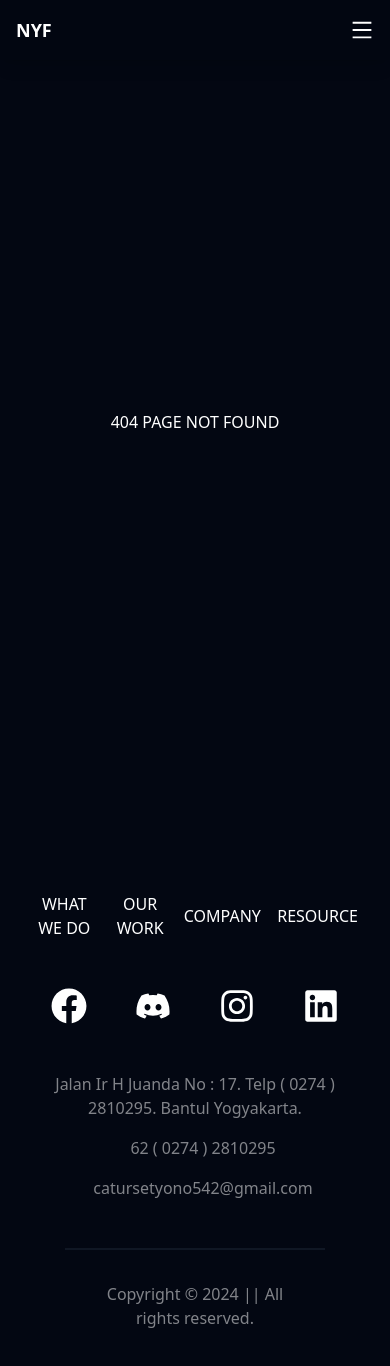
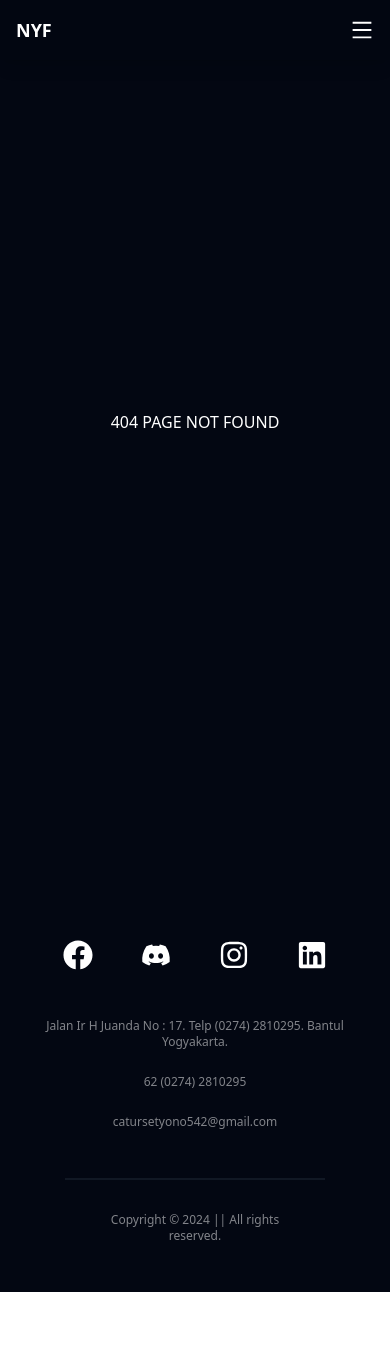
Before and after one commit to CaturSetyono/NYF, a React (Vite) app: page /eror in a window 390 px wide. Shown: the top 1366 px of the page. After the commit the page ends 1292 px from the top, so only its background shows below. Built offline with nearby package versions, Linux system fonts and the light colour scheme.

Commit message:
modify component and add new item

```diff
--- a/src/Components/Footer.jsx
+++ b/src/Components/Footer.jsx
@@ -1,59 +1,48 @@
 import React from "react";
 import { FaFacebook, FaDiscord, FaInstagram, FaLinkedin } from "react-icons/fa";
+
 const Footer = () => {
   return (
-    <footer className="bg-gray-950 text-white  p-4 ">
-      <div className="container mx-auto px-4 mt-8 justify-center items-center text-center">
-        <div className="flex justify-center items-center text-center gap-[5%]">
-          <div className="">
-            <a href="https://github.com/CaturSetyono">WHAT WE DO</a>
+    <footer className="bg-gray-950 text-white p-4">
+      <div className="container mx-auto px-4 mt-8 text-center">
+        <div className="flex justify-center items-center gap-[5%]">
+          <div className="hidden md:inline">
+            <a href="https://github.com/CaturSetyono" className="">WHAT WE DO</a>
           </div>
-          <div className="">
-            <a href="https://ukmik.utdi.ac.id/">OUR WORK</a>
+          <div className="hidden md:inline">
+            <a href="https://ukmik.utdi.ac.id/" className="">WORK</a>
           </div>
-          <div className="">
-            <a href="https://www.utdi.ac.id/">COMPANY</a>
+          <div className="hidden md:inline">
+            <a href="https://www.utdi.ac.id/" className="">COMPANY</a>
           </div>
-          <div className="">
-            <a href="https://chatgpt.com/">RESOURCE</a>
+          <div className="hidden md:inline">
+            <a href="https://chatgpt.com/" className="">RESOURCE</a>
           </div>
         </div>
         <div className="text-light">
-          <div className=" flex space-x-4 justify-center mt-8">
-            <a
-              href="https://web.facebook.com/profile.php?id=61562408777448"
-              className="p-4 rounded-lg "
-            >
-              <FaFacebook className="text-4xl" />
+          <div className="flex space-x-4 justify-center mt-8">
+            <a href="https://web.facebook.com/profile.php?id=61562408777448" className="p-4 rounded-lg">
+              <FaFacebook className="text-3xl md:text-4xl" />
             </a>
-            <a href="https://discord.gg/z4A33TWN" className="p-4 rounded-lg ">
-              <FaDiscord className="text-4xl" />
+            <a href="https://discord.gg/z4A33TWN" className="p-4 rounded-lg">
+              <FaDiscord className="text-3xl md:text-4xl" />
             </a>
-            <a
-              href="https://www.instagram.com/notyourfriend_id/"
-              className="p-4 rounded-lg"
-            >
-              <FaInstagram className="text-4xl" />
+            <a href="https://www.instagram.com/notyourfriend_id/" className="p-4 rounded-lg">
+              <FaInstagram className="text-3xl md:text-4xl" />
             </a>
-            <a
-              href="https://www.linkedin.com/in/catursetyono/"
-              className="p-4 rounded-lg "
-            >
-              <FaLinkedin className="text-4xl" />
+            <a href="https://www.linkedin.com/in/catursetyono/" className="p-4 rounded-lg">
+              <FaLinkedin className="text-3xl md:text-4xl" />
             </a>
           </div>
-          <div className="flex space-x-4 justify-center">
-            <div className="mt-8 mb-4 space-x-4 justify-center items-center opacity-50">
-              <h1>
-                Jalan Ir H Juanda No : 17. Telp ( 0274 ) 2810295. Bantul
-                Yogyakarta.
-              </h1>
-              <p className="p-4 text-center ">62 ( 0274 ) 2810295</p>
-              <p className=" text-center">catursetyono542@gmail.com</p>
+          <div className="flex justify-center">
+            <div className="mt-8 mb-4 space-y-2 text-xs md:text-sm opacity-50">
+              <h1>Jalan Ir H Juanda No : 17. Telp (0274) 2810295. Bantul Yogyakarta.</h1>
+              <p className="p-4">62 (0274) 2810295</p>
+              <p>catursetyono542@gmail.com</p>
             </div>
           </div>
-          <div className=" mt-8 flex space-x-4 justify-center items-center">
-            <div className=" p-8 w-[80%] border-t-2 border-gray-800  flex space-x-4 justify-center items-center opacity-50 ">
+          <div className="mt-8 flex justify-center items-center">
+            <div className="p-8 w-[80%] border-t-2 border-gray-800 opacity-50 text-xs md:text-sm">
               Copyright © 2024 || All rights reserved.
             </div>
           </div>
--- /dev/null
+++ b/src/Components/Service.jsx
@@ -0,0 +1,12 @@
+import React from "react";
+
+const Service = () => {
+
+    return (
+        <div className="border-t-2 border-gray-800 min-h-screen justify-center items-center bg-gray-950 text-white pt-8 pb-8 md:pt-16 px-4">
+
+        </div>
+    )
+}
+
+export default Service;
--- a/src/Pages/Home.jsx
+++ b/src/Pages/Home.jsx
@@ -1,6 +1,7 @@
 import React from "react";
 import { HashLink } from 'react-router-hash-link';
 import About from "../Components/About";
+import Service from "../Components/Service";
 import Contact from "../Components/Contact";
 const Home = () => {
   return (
@@ -22,6 +23,7 @@ const Home = () => {
         </div>
       </div>
       <About></About>
+      <Service></Service>
       <Contact></Contact>
     </div>
   );
```
